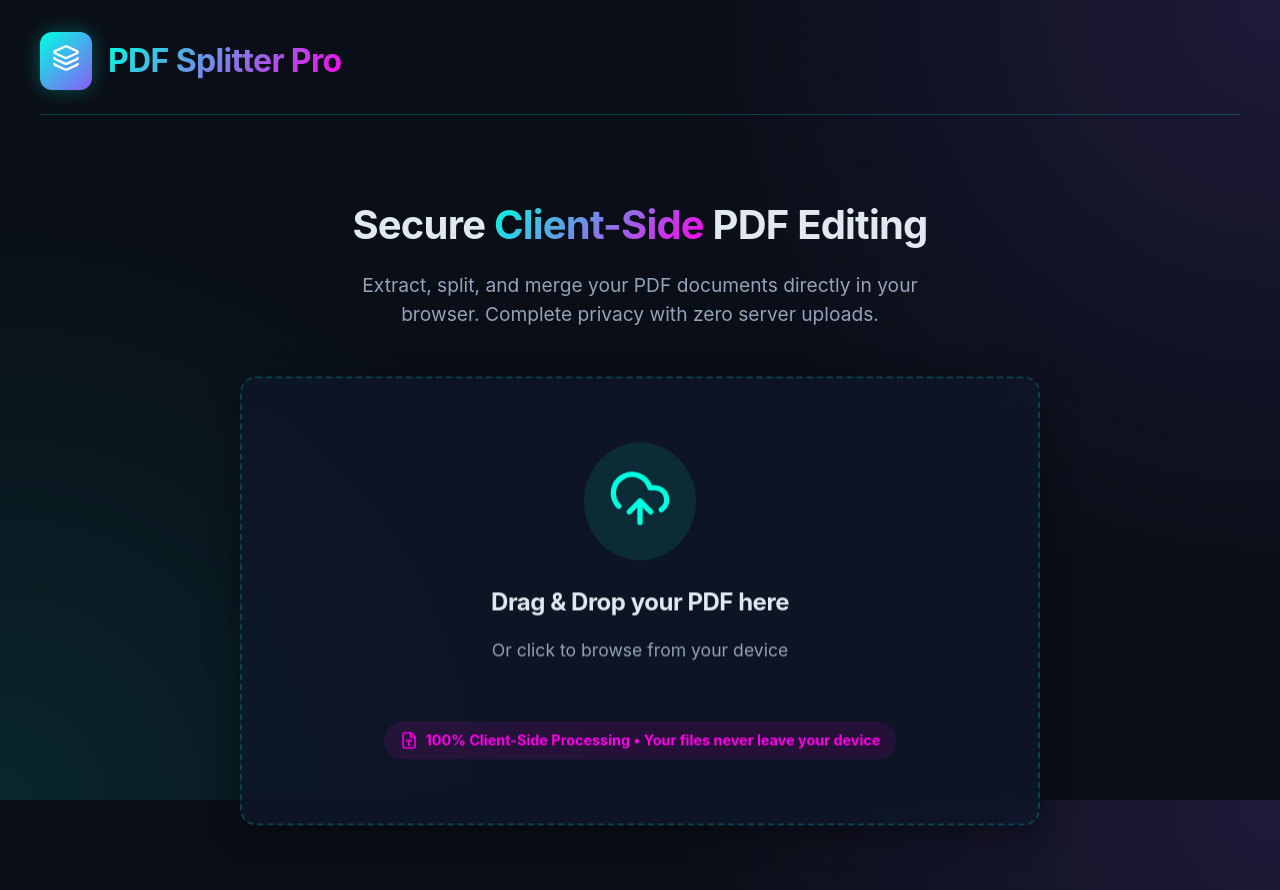
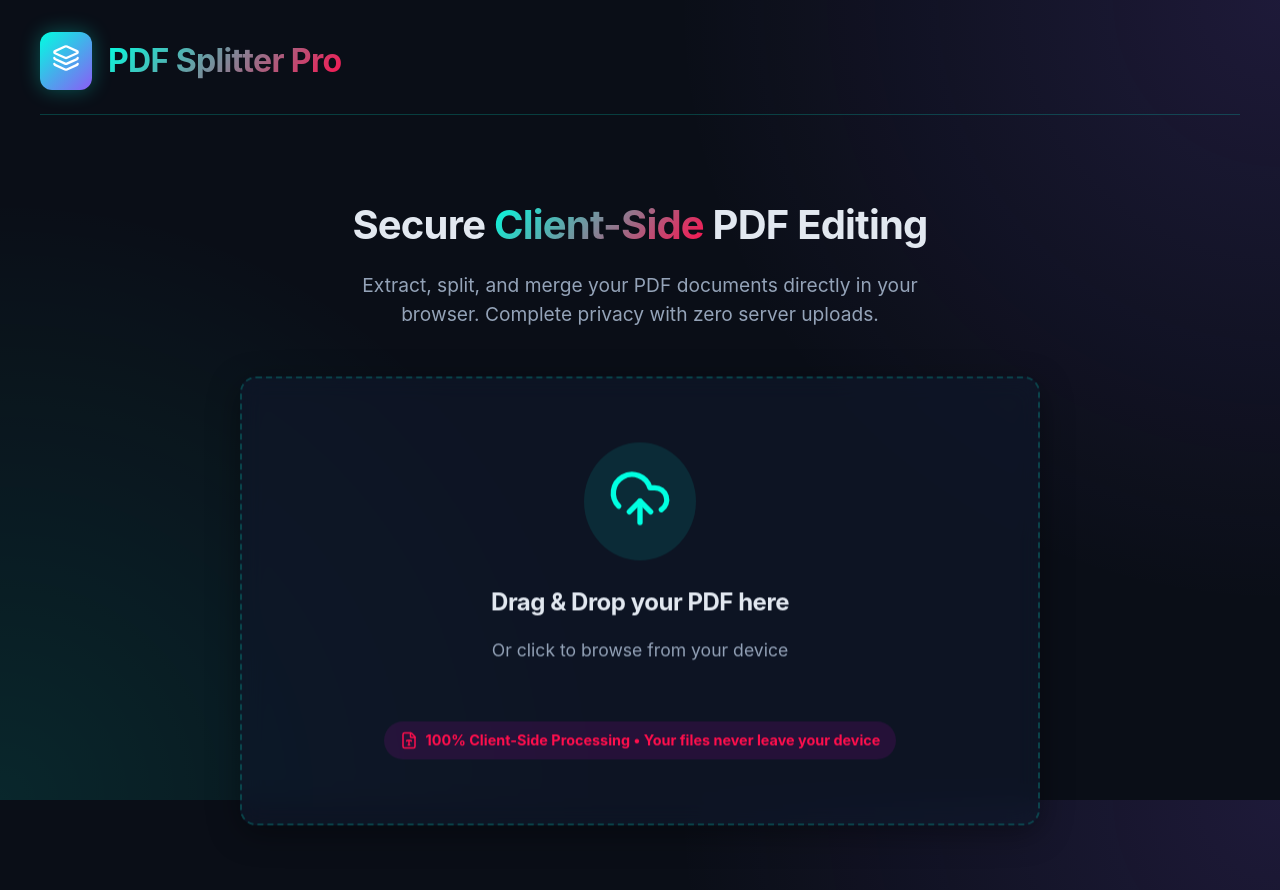
Before and after one commit to CMBorjas/pdf_splitter, a React (Vite) app: page / in a window 1280 px wide. Built offline with nearby package versions, Linux system fonts and the light colour scheme.

Commit message:
fix: add dynamic theme support via URL param to match portfolio

```diff
--- a/src/App.tsx
+++ b/src/App.tsx
@@ -1,4 +1,4 @@
-import { useState } from 'react';
+import { useState, useEffect } from 'react';
 import { Dropzone } from './components/Dropzone';
 import { PdfViewer } from './components/PdfViewer';
 import { Layers, Settings, ChevronLeft, AlertCircle } from 'lucide-react';
@@ -7,6 +7,14 @@ import './index.css';
 function App() {
   const [pdfFile, setPdfFile] = useState<File | null>(null);
   const [rateLimitWarning, setRateLimitWarning] = useState<string | null>(null);
+
+  useEffect(() => {
+    const params = new URLSearchParams(window.location.search);
+    const theme = params.get('theme');
+    if (theme) {
+      document.documentElement.setAttribute('data-theme', theme);
+    }
+  }, []);
 
   const checkRateLimit = () => {
     const now = Date.now();
--- a/src/index.css
+++ b/src/index.css
@@ -1,14 +1,30 @@
-:root {
+:root, [data-theme="cyberpunk"] {
   --bg-dark: #0a0e17;
   --bg-panel: rgba(15, 23, 42, 0.7);
   --text-main: #e2e8f0;
   --text-muted: #94a3b8;
   --brand-cyan: #00ffe1;
-  --brand-pink: #ff00ea;
+  --brand-pink: #ff0f4d;
   --brand-purple: #8b5cf6;
   --glass-border: rgba(0, 255, 225, 0.2);
   --glass-shadow: 0 8px 32px 0 rgba(0, 0, 0, 0.37);
+}
 
+[data-theme="forestpunk"] {
+  --brand-cyan: #00ff88;
+  --brand-pink: #ff9900;
+  --brand-purple: #228b22;
+  --glass-border: rgba(0, 255, 136, 0.2);
+}
+
+[data-theme="corporate"] {
+  --brand-cyan: #0066cc;
+  --brand-pink: #666666;
+  --brand-purple: #333333;
+  --glass-border: rgba(0, 102, 204, 0.2);
+}
+
+:root {
   font-family: 'Inter', -apple-system, BlinkMacSystemFont, 'Segoe UI', Roboto, Helvetica, Arial, sans-serif;
   line-height: 1.5;
   font-weight: 400;
```
